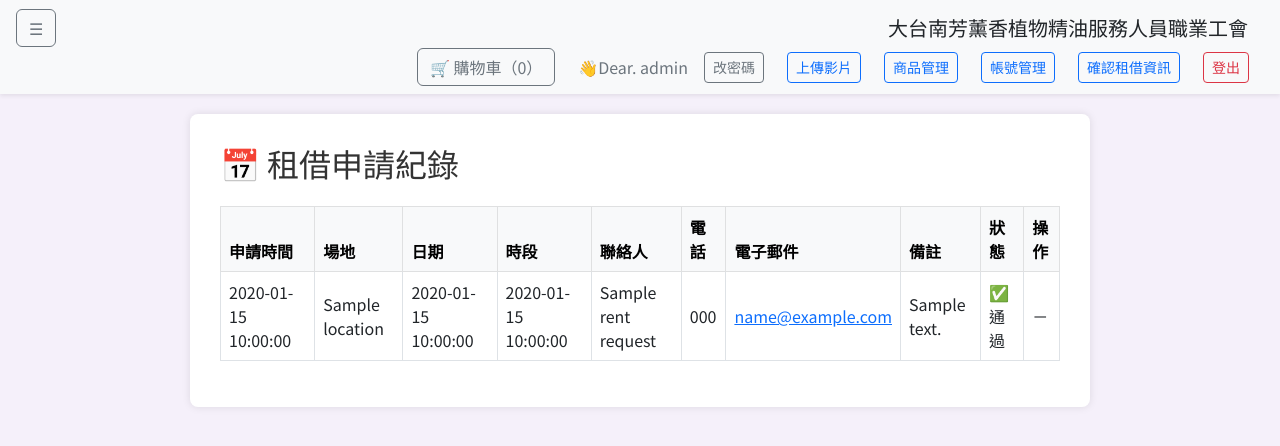
After one commit to apke091/0717, a Flask app: page /manage_rents in a window 1280 px wide. The commit adds this page. Shown: the top 446 px of the page. Run offline with Flask 3, Linux system fonts and the light colour scheme; a user stored in the database is signed in; a database or web service that is not in the repository returns one stand-in record (values such as "Sample title"); data that the repository does not hold is empty; some libraries are stand-ins or nearby versions.

Commit message:
更新程式功能或修正錯誤

```diff
--- a/app.py
+++ b/app.py
@@ -5,6 +5,7 @@ import psycopg2
 from psycopg2.extras import RealDictCursor
 from functools import wraps
 from dotenv import load_dotenv
+from datetime import datetime
 load_dotenv()
 
 # app = Flask(__name__)
@@ -48,6 +49,26 @@ def admin_required(f):
             return redirect(url_for("login"))
         return f(*args, **kwargs)
     return decorated_function
+
+def delete_expired_rent_requests():
+    conn = get_db_connection()
+    cur = conn.cursor()
+    now = datetime.now()
+
+    cur.execute("""
+        DELETE FROM rent_requests
+        WHERE status = 'approved'
+        AND (
+            (date < %s)
+            OR (date = %s AND (
+                (time_slot = '09:00–12:00' AND %s >= '12:00')
+                OR (time_slot = '13:00-16:00' AND %s >= '16:00')
+                OR (time_slot = '18:00–21:00' AND %s >= '21:00')
+            ))
+        )
+    """, (now.date(), now.date(), now.strftime('%H:%M'), now.strftime('%H:%M'), now.strftime('%H:%M')))
+    conn.commit()
+    conn.close()
 
 # @app.route("/test")
 # def test():
@@ -100,9 +121,73 @@ def download():
 def news():
     return render_template("news.html")
 
-@app.route("/rent")
+@app.route("/rent", methods=["GET", "POST"])
 def rent():
-    return render_template("rent.html")
+    if request.method == "POST":
+        location = request.form.get("location")
+        date = request.form.get("date")
+        time_slot = request.form.get("time_slot")
+        name = request.form.get("name")
+        phone = request.form.get("phone")
+        email = request.form.get("email")
+        note = request.form.get("note") or ""
+
+        # 防止選過去日期
+        today = datetime.now().date()
+        selected_date = datetime.strptime(date, "%Y-%m-%d").date()
+        if selected_date < today:
+            flash("❌ 不能選擇今天以前的日期")
+            return redirect(url_for("rent"))
+
+        # 檢查是否已有相同場地+日期+時段 且已核准的紀錄
+        conn = get_db_connection()
+        cur = conn.cursor()
+        cur.execute(
+            "SELECT * FROM rent_requests WHERE location=%s AND date=%s AND time_slot=%s AND status='approved'",
+            (location, date, time_slot)
+        )
+        existing = cur.fetchone()
+        if existing:
+            conn.close()
+            flash("❌ 此時段已被預約")
+            return redirect(url_for("rent"))
+
+        # 寫入資料庫（包含 email 欄位）
+        cur.execute(
+            "INSERT INTO rent_requests (location, date, time_slot, name, phone, email, note, status, submitted_at) "
+            "VALUES (%s, %s, %s, %s, %s, %s, %s, %s, NOW())",
+            (location, date, time_slot, name, phone, email, note, 'pending')
+        )
+        conn.commit()
+        conn.close()
+
+        flash("✅ 已送出申請，請等待審核")
+        return redirect(url_for("rent"))
+
+    # 傳入今天的日期限制 HTML 選項
+    return render_template("rent.html", now=datetime.now())
+
+@app.route("/manage_rents", methods=["GET", "POST"])
+@admin_required
+def manage_rents():
+    delete_expired_rent_requests()  # 一進來就清除過期資料
+
+    conn = get_db_connection()
+    cur = conn.cursor(cursor_factory=RealDictCursor)
+
+    if request.method == "POST":
+        rent_id = request.form["id"]
+        action = request.form["action"]
+        if action == "approve":
+            cur.execute("UPDATE rent_requests SET status='approved' WHERE id=%s", (rent_id,))
+        elif action == "reject":
+            cur.execute("DELETE FROM rent_requests WHERE id=%s", (rent_id,))
+        conn.commit()
+
+    cur.execute("SELECT * FROM rent_requests ORDER BY submitted_at DESC")
+    rents = cur.fetchall()
+    conn.close()
+    return render_template("manage_rents.html", rents=rents)
 
 @app.route("/shop")
 def shop():
@@ -215,7 +300,7 @@ def inject_cart_count():
         result = cursor.fetchone()
         conn.close()
 
-        print("🎯 查詢結果：", result)
+        # print("🎯 查詢結果：", result)
 
         count = result.get("sum", 0) if result else 0
     except Exception as e:
--- /dev/null
+++ b/templates/manage_rents.html
@@ -0,0 +1,66 @@
+
+
+{% extends "base.html" %}
+{% block title %}租借申請管理{% endblock %}
+
+{% block content %}
+<div class="container" style="margin-top: 90px">
+  <h2>📅 租借申請紀錄</h2>
+
+  {% if rents %}
+  <table class="table table-bordered table-hover align-middle mt-4">
+    <thead class="table-light">
+      <tr>
+        <th>申請時間</th>
+        <th>場地</th>
+        <th>日期</th>
+        <th>時段</th>
+        <th>聯絡人</th>
+        <th>電話</th>
+        <th>電子郵件</th>
+        <th>備註</th>
+        <th>狀態</th>
+        <th>操作</th>
+      </tr>
+    </thead>
+    <tbody>
+      {% for r in rents %}
+      <tr>
+        <td>{{ r.submitted_at }}</td>
+        <td>{{ r.location }}</td>
+        <td>{{ r.date }}</td>
+        <td>{{ r.time_slot }}</td>
+        <td>{{ r.name }}</td>
+        <td>{{ r.phone }}</td>
+        <td><a href="mailto:{{ r.email }}">{{ r.email }}</a></td>
+        <td>{{ r.note or '' }}</td>
+        <td>
+          {% if r.status == 'approved' %}
+            ✅ 通過
+          {% elif r.status == 'rejected' %}
+            ❌ 駁回
+          {% else %}
+            ⏳ 審核中
+          {% endif %}
+        </td>
+        <td>
+          {% if r.status == 'pending' %}
+          <form method="post" style="display:inline;" onsubmit="return confirm('確定要通過這筆申請嗎？');">
+            <input type="hidden" name="id" value="{{ r.id }}">
+            <button name="action" value="approve" class="btn btn-sm btn-success">通過</button>
+          </form>
+          <form method="post" style="display:inline;" onsubmit="return confirm('確定要駁回並刪除這筆申請嗎？此動作無法還原');">
+            <input type="hidden" name="id" value="{{ r.id }}">
+            <button name="action" value="reject" class="btn btn-sm btn-danger">駁回</button>
+          </form>
+          {% else %}－{% endif %}
+        </td>
+      </tr>
+      {% endfor %}
+    </tbody>
+  </table>
+  {% else %}
+  <p class="mt-4">目前尚無任何申請。</p>
+  {% endif %}
+</div>
+{% endblock %}
--- a/templates/navbar.html
+++ b/templates/navbar.html
@@ -25,6 +25,7 @@
             <a href="/upload" class="btn btn-outline-primary btn-sm">上傳影片</a>
             <a href="/manage_products" class="btn btn-outline-primary btn-sm">商品管理</a>
             <a href="/manage_users" class="btn btn-outline-primary btn-sm">帳號管理</a>
+            <a href="/manage_rents" class="btn btn-outline-primary btn-sm">確認租借資訊</a>
         {% endif %}
         <a href="/logout" class="btn btn-outline-danger btn-sm">登出</a>
     {% else %}
```
Also changed, not shown: init_db.py (+32 -0 lines), templates/edit_about.html (+38 -2 lines), templates/rent.html (+49 -1 lines), view_data.py (+10 -0 lines).
